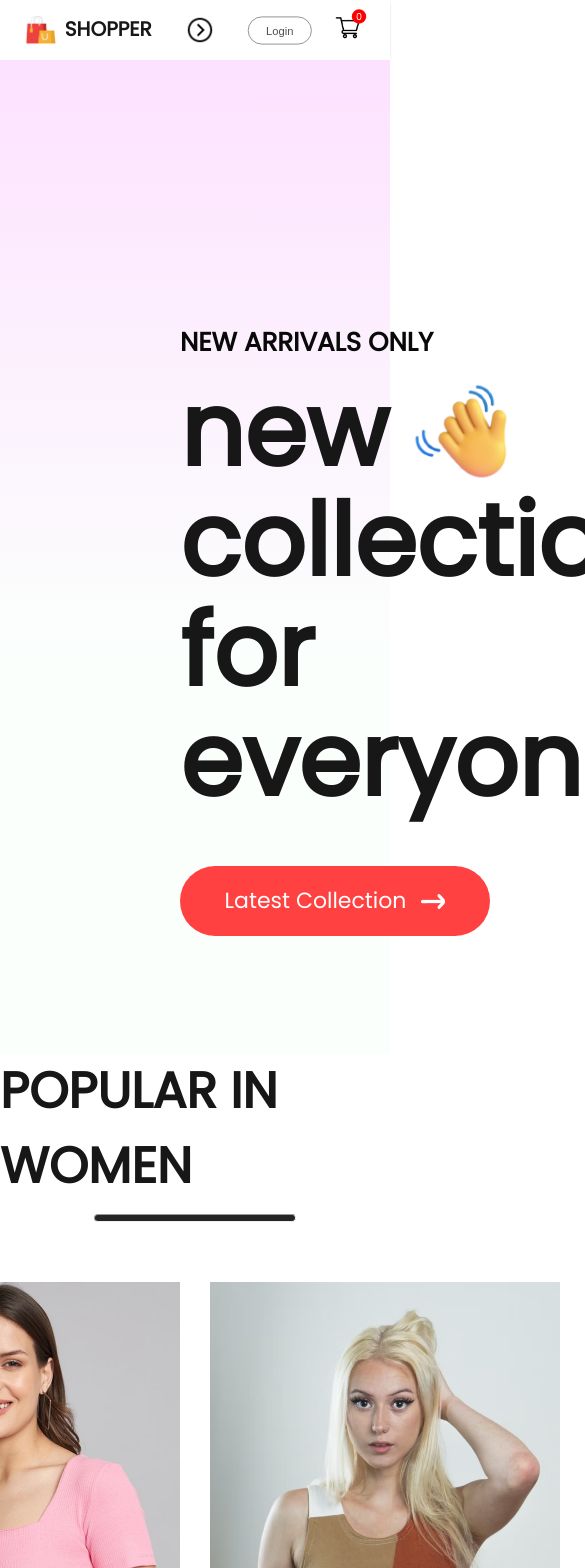
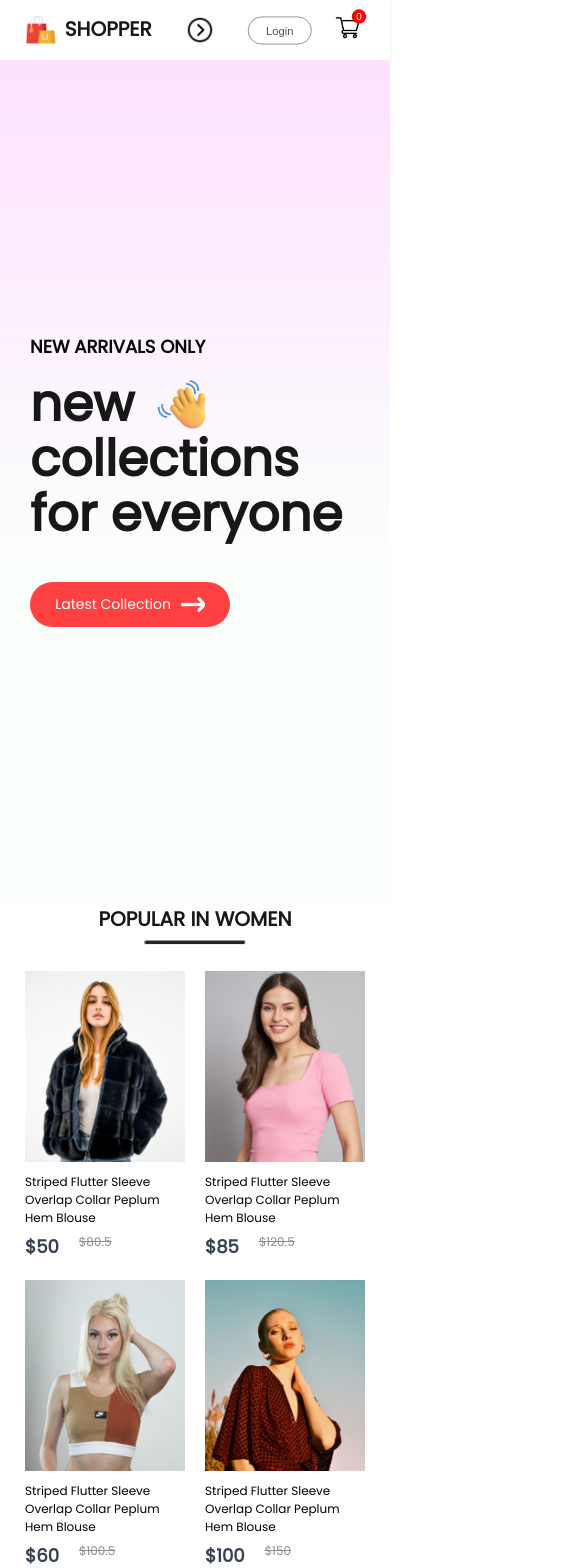
Before and after one commit to NoufaraAhamed/Shopper, a React (Create React App) app in the folder frontend/: page / in a window 390 px wide. Shown: the top 1568 px of the page, 585 px wide, since content can reach past the window. Built offline with nearby package versions, Linux system fonts and the light colour scheme.

Commit message:
hero, item, popular components were made responsive

```diff
--- a/frontend/src/Components/Hero/Hero.css
+++ b/frontend/src/Components/Hero/Hero.css
@@ -1,5 +1,5 @@
 .hero{
-    padding-top:150px ;
+
     height: 100vh;
     background: linear-gradient(180deg, #fde1ff, #e1ffea22 60%);
     display: flex;
@@ -55,3 +55,93 @@
     width: auto;
     height: 700px;
 }
+@media(max-width:1280px){
+    .hero-left{
+        padding-left: 100px;
+    }
+    .hero-left h2{
+        font-size: 22px;
+    }
+    .hero-left p{
+        font-size: 60px;
+    }
+    .hero-hand-icon img{
+        width: 80px;
+    }
+    .hero-latest-btn{
+        gap: 10px;
+        width: 250px;
+        height: 60px;
+        margin-top: 20px;
+        font-size: 18px;
+    }
+    .hero-right img{
+        width: 500px;
+    }
+}
+@media(max-width:1024px){
+    .hero-left{
+        padding-left: 80px;
+    }
+    .hero-left h2{
+        font-size: 20px;
+    }
+    .hero-left p{
+        font-size: 50px;
+    }
+    .hero-hand-icon img{
+        width: 65px;
+    }
+    .hero-latest-btn{
+        width: 220px;
+        height: 50px;
+        font-size: 16px;
+    }
+    .hero-right img{
+        width: 400px;
+    }
+}
+@media(max-width:800px){
+    .hero-left{
+        padding-left: 30px;
+    }
+    .hero-left h2{
+        font-size: 16px;
+    }
+    .hero-left p{
+        font-size: 40px;
+    }
+    .hero-hand-icon img{
+        width: 50px;
+    }
+    .hero-latest-btn{
+        width: 175px;
+        height: 40px;
+        font-size: 13px;
+    }
+    .hero-right img{
+        width: 300px;
+    }
+}
+@media(max-width:500px){
+    .hero{
+        flex-direction: column;
+    }
+    .hero-right{
+        display: none;
+    }
+    .hero-left h2{
+        font-size: 18px;
+    }
+    .hero-left p{
+        font-size:50px;
+    }
+    .hero-hand-icon img{
+        width: 55px;
+    }
+    .hero-latest-btn{
+        width: 200px;
+        height: 45px;
+        font-size: 14px;
+    }
+}
--- a/frontend/src/Components/Item/Item.css
+++ b/frontend/src/Components/Item/Item.css
@@ -1,7 +1,8 @@
 .item{
-    width: 350px;
+    width: 280px;
 }
 .item img{
+    width: 280px;
     cursor: pointer;
 }
 .item p{
@@ -26,3 +27,48 @@
     transform: scale(1.05);
     transition: 0.6s;
 }
+@media(max-width:1280px){
+    .item{
+        width: 220px;
+        font-size: 14px;
+    }
+    .item img{
+        width: 220px;
+    }
+    .item-price-old{
+        font-size: 14px;
+    }
+}
+@media(max-width:1024px){
+    .item{
+        width: 170px;
+        font-size: 13px;
+    }
+    .item img{
+        width: 170px;
+    }
+    .item-price-old{
+        font-size: 13px;
+    }
+}
+@media(max-width:800px){
+    .item{
+        width: 120px;
+        font-size: 12px;
+    }
+    .item img{
+        width: 120px;
+    }
+    .item-price-old{
+        font-size: 12px;
+    }
+}
+@media(max-width:500px){
+    .item{
+        width: 160px;
+    }
+    .item img{
+        width: 160px;
+    }
+
+}
--- a/frontend/src/Components/Popular/Popular.css
+++ b/frontend/src/Components/Popular/Popular.css
@@ -21,3 +21,60 @@
     display: flex;
     gap:30px;
 }
+@media(max-width:1280px){
+    .popular{
+        height: 70vh;
+    }
+    .popular h1{
+        font-size: 40px;
+    }
+    .popular hr{
+        width: 160px;
+        height: 4px;
+    }
+    .popular-item{
+        gap: 20px;
+        margin-top: 30px;
+    }
+}
+@media(max-width:1024px){
+    .popular{
+        height: 60vh;
+    }
+    .popular h1{
+        font-size: 30px;
+    }
+    .popular hr{
+        width: 120px;
+        height: 3px;
+    }
+    .popular-item{
+        gap: 15px;
+        margin-top: 20px;
+    }
+}
+@media(max-width:800px){
+    .popular{
+        height: 50vh;
+        gap: 6px;
+    }
+    .popular h1{
+        font-size: 20px;
+    }
+    .popular hr{
+        width: 100px;
+    }
+    .popular-item{
+        gap: 5px;
+    }
+}
+@media(max-width:500px){
+    .popular{
+        height: 90vh;
+    }
+    .popular-item{
+        display: grid;
+        grid-template-columns: 1fr 1fr;
+        gap: 20px;
+    }
+}
```
